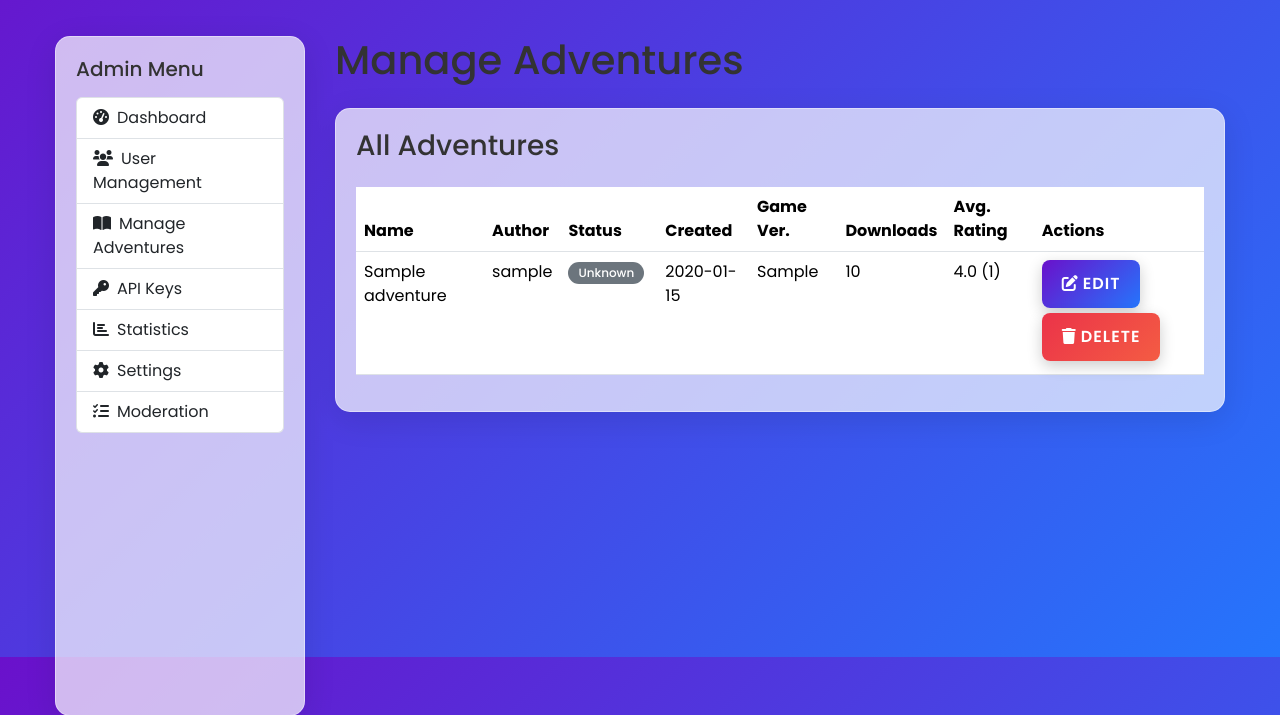
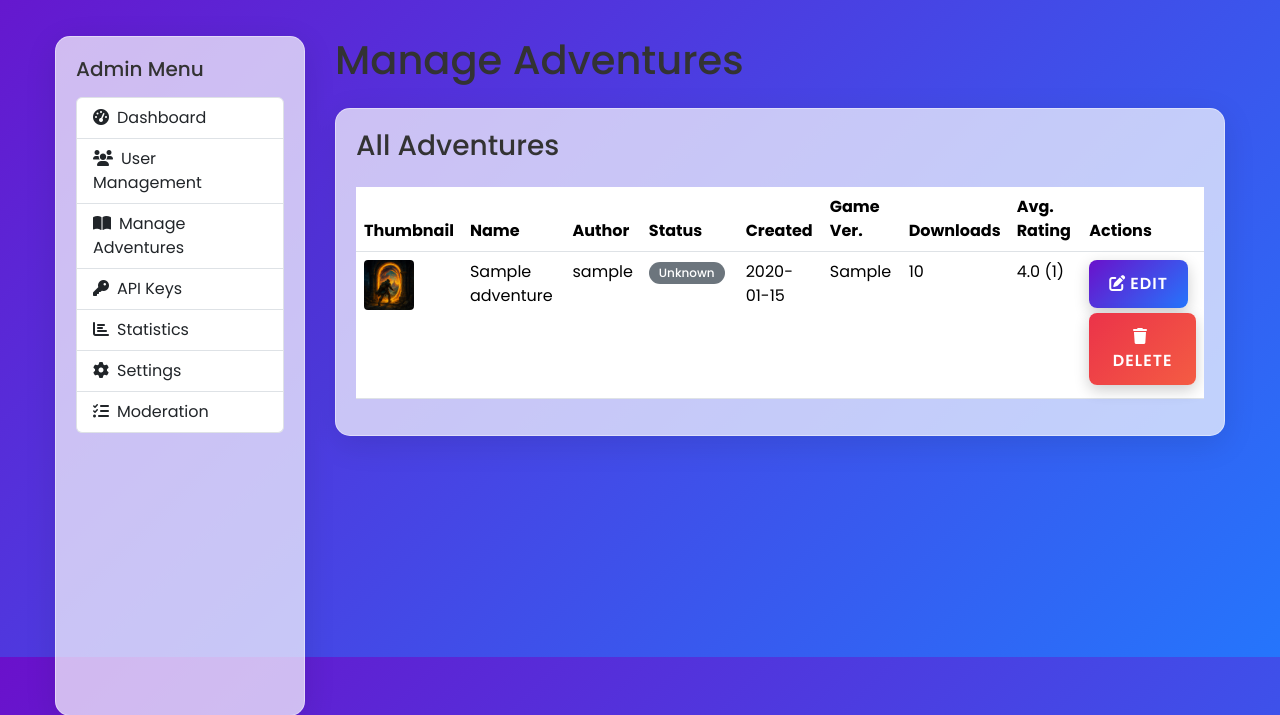
Before and after one commit to axewater/adventurez_store, a Flask app: template adventure_store/templates/admin/admin_adventures.html in a window 1280 px wide. Shown: the part 143-858 px from the top of the page. Run offline with Flask 3, Linux system fonts and the light colour scheme; the template is opened without the code that fills it: most values are stand-ins (such as "Sample title", 1, 10 or a date in 2020); data that the repository does not hold is empty; some libraries are stand-ins or nearby versions.

Commit message:
Add thumbnail support to adventure management and display

```diff
--- a/adventure_store/templates/admin/admin_adventures.html
+++ b/adventure_store/templates/admin/admin_adventures.html
@@ -36,6 +36,7 @@
                     <table class="table table-hover">
                         <thead>
                             <tr>
+                                <th>Thumbnail</th>
                                 <th>Name</th>
                                 <th>Author</th>
                                 <th>Status</th>
@@ -49,6 +50,12 @@
                         <tbody>
                             {% for adventure in adventures %}
                             <tr>
+                                <td>
+                                    <img src="{% if adventure.thumbnail_filename %}{{ url_for('static', filename='adventure_thumbnails/' + adventure.thumbnail_filename) }}{% else %}{{ url_for('static', filename='images/default-adventure.png') }}{% endif %}"
+                                         alt="{{ adventure.name }} thumbnail"
+                                         style="width: 50px; height: 50px; object-fit: cover; border-radius: 4px;"
+                                         onerror="this.onerror=null; this.src='{{ url_for('static', filename='images/default-adventure.png') }}';">
+                                </td>
                                 <td>{{ adventure.name }}</td>
                                 <td>{{ adventure.author_username }}</td>
                                 <td>
--- a/adventure_store/templates/adventures.html
+++ b/adventure_store/templates/adventures.html
@@ -44,6 +44,11 @@
                 {% for adventure in adventures %}
                     <div class="col-md-4 mb-4">
                         <div class="glass-panel h-100">
+                            {% if adventure.thumbnail_filename %}
+                                <img src="{{ url_for('static', filename='adventure_thumbnails/' + adventure.thumbnail_filename) }}" class="card-img-top" alt="{{ adventure.name }} thumbnail">
+                            {% else %}
+                                <img src="{{ url_for('static', filename='images/default-adventure.png') }}" class="card-img-top" alt="Default adventure thumbnail">
+                            {% endif %}
                             <div class="card-body">
                                 <h5 class="card-title">{{ adventure.name }}</h5>
                                 <div class="rating mb-2">
```
Also changed, not shown: adventure_store/admin.py (+15 -5 lines).
